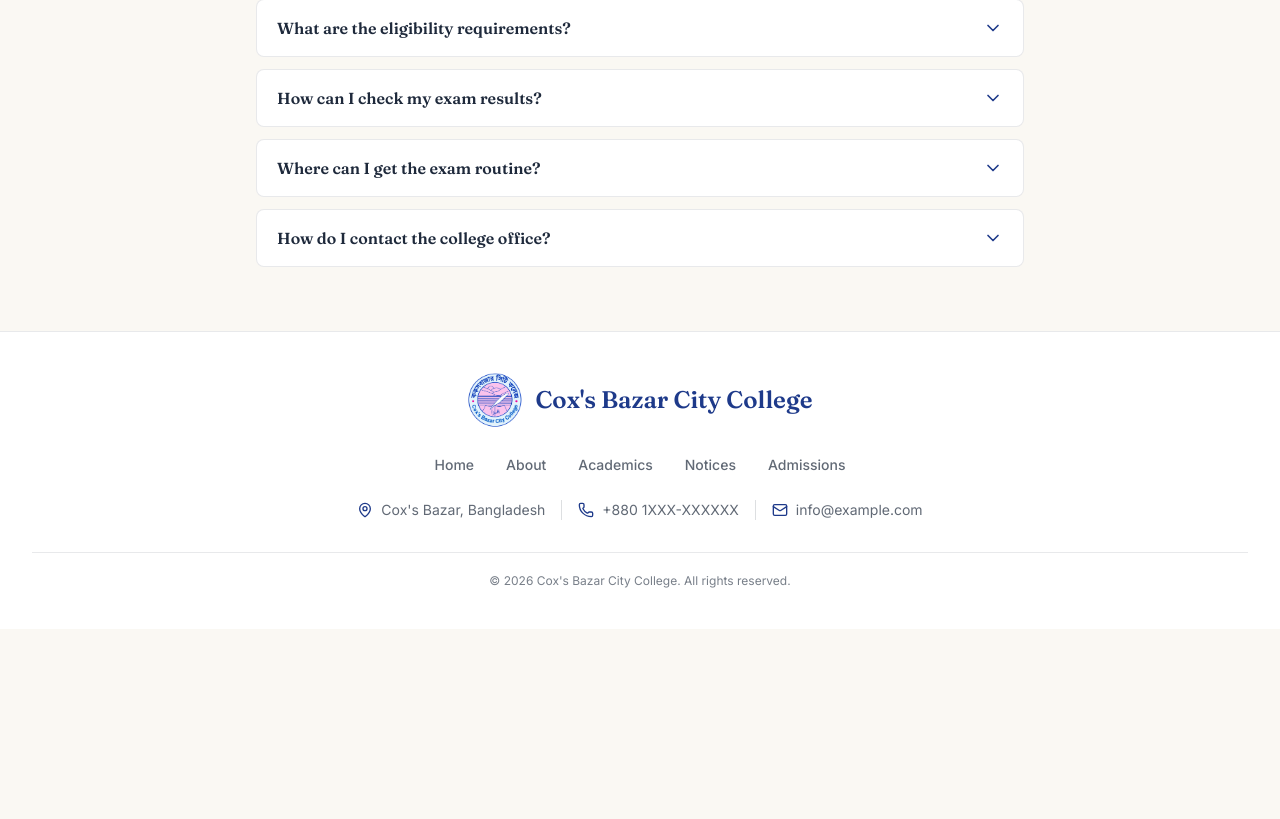
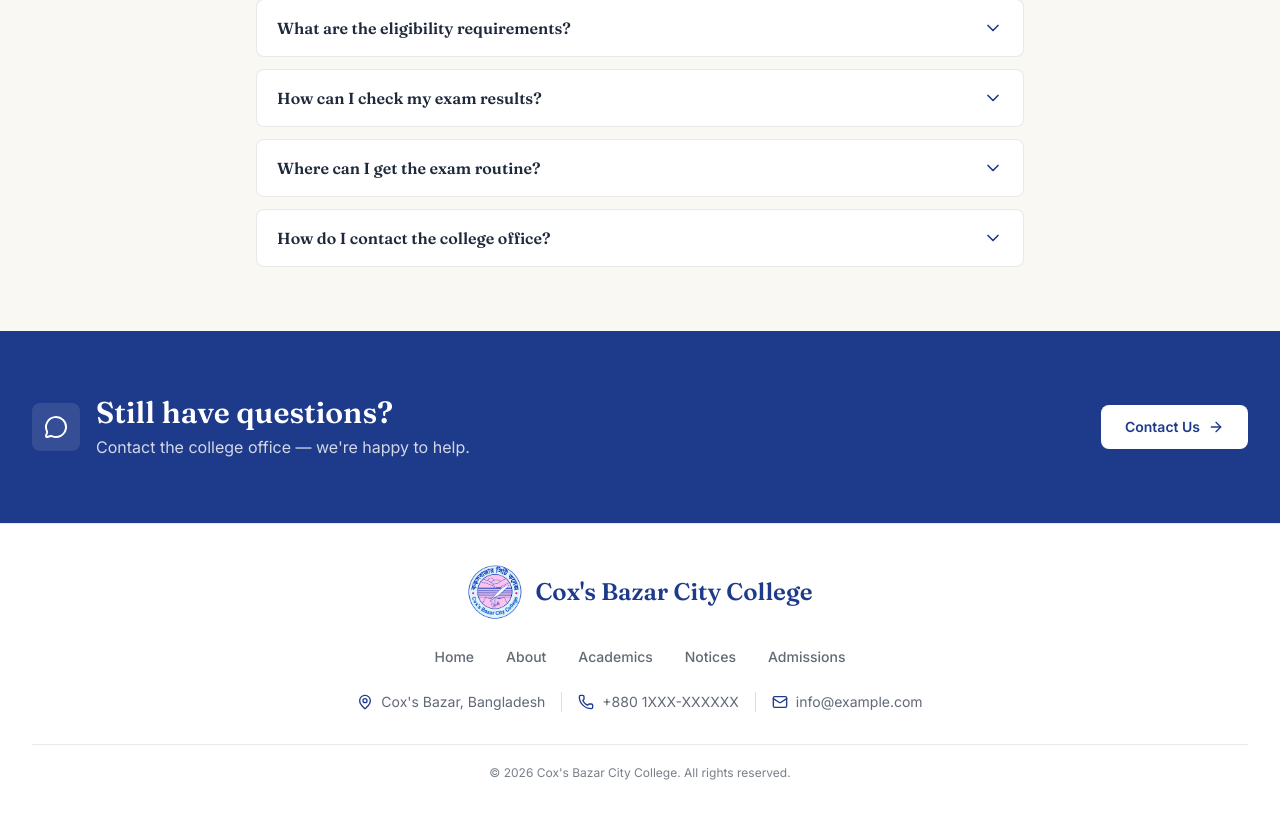
Before and after one commit to moreum-sultanah/college-website, a React (Vite) app: page /admissions in a window 1280 px wide. Shown: the part 1583-2402 px from the top of the page. Before the commit the page ends 2212 px from the top, so only its background shows below. Built offline with nearby package versions, Linux system fonts and the light colour scheme.

Commit message:
feat: admissions CTA strip and FAQ section

```diff
--- a/src/pages/Admissions.jsx
+++ b/src/pages/Admissions.jsx
@@ -1,6 +1,7 @@
+
 
 import { Link } from "react-router-dom";
-import { ArrowRight, Info } from "lucide-react";
+import { ArrowRight, Info, MessageCircle } from "lucide-react";
 import PageHeader from "../components/common/PageHeader";
 import FaqSection from "../components/common/FaqSection";
 import { siteInfo } from "../data/site";
@@ -120,6 +121,35 @@ export default function Admissions() {
 
       {/* FAQ */}
       <FaqSection />
+
+      {/* CTA */}
+      <section className="bg-primary">
+        <div className="mx-auto max-w-7xl px-4 py-16 sm:px-6 lg:px-8">
+          <div className="flex flex-col items-center gap-6 text-center sm:flex-row sm:justify-between sm:text-left">
+            <div className="flex items-center gap-4">
+              <div className="flex h-12 w-12 shrink-0 items-center justify-center rounded-lg bg-white/10">
+                <MessageCircle className="h-6 w-6 text-white" />
+              </div>
+              <div>
+                <h2 className="font-heading text-2xl font-semibold text-white sm:text-3xl">
+                  Still have questions?
+                </h2>
+                <p className="mt-1 text-white/80">
+                  Contact the college office — we're happy to help.
+                </p>
+              </div>
+            </div>
+
+            <Link
+              to="/contact"
+              className="inline-flex shrink-0 items-center gap-2 rounded-lg bg-white px-6 py-3 text-sm font-semibold text-primary transition-colors hover:bg-white/90"
+            >
+              Contact Us
+              <ArrowRight className="h-4 w-4" />
+            </Link>
+          </div>
+        </div>
+      </section>
     </>
   );
 }
```
